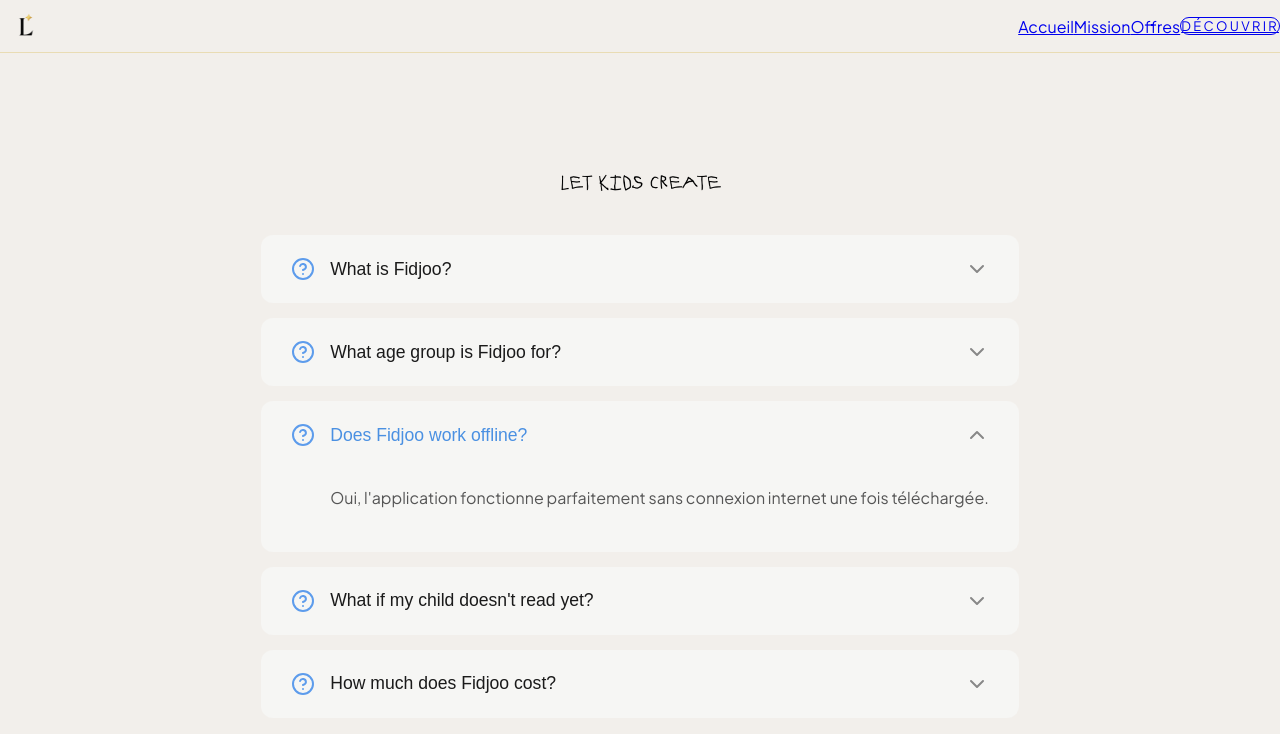
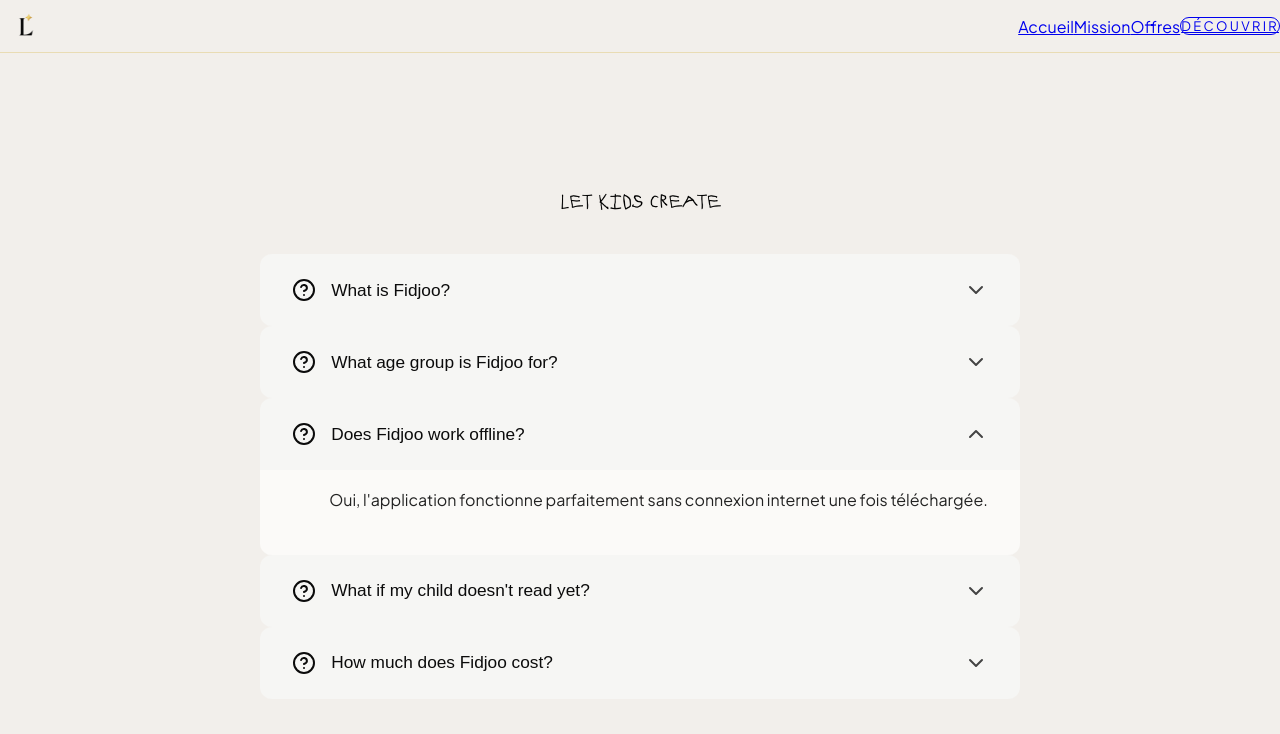
Before and after one commit to solalchetrit/loomina, a Next.js app: page / in a window 1280 px wide. Shown: the top 734 px of the page. Built offline with nearby package versions, Linux system fonts and the light colour scheme.

Commit message:
Adjust spacing and typography for landing page

```diff
--- a/app/page.tsx
+++ b/app/page.tsx
@@ -7,7 +7,7 @@ export default function Home() {
     <div className="min-h-screen w-full flex flex-col items-center bg-[#f2efeb]">
       <Header />
 
-      <div className="flex flex-col items-center justify-center flex-grow py-20 gap-16">
+      <div className="flex flex-col items-center justify-center flex-grow px-6 py-24 gap-20">
         <div className="relative w-[300px] h-[100px] md:w-[500px] md:h-[200px] shrink-0">
           <Image
             src="/logo.png"
--- a/components/FidjooFAQ.tsx
+++ b/components/FidjooFAQ.tsx
@@ -33,7 +33,7 @@ export default function FidjooFAQ() {
     };
 
     return (
-        <div className="w-full max-w-[800px] mx-auto flex flex-col gap-[15px] font-[family-name:var(--font-quicksand)] text-[#111]">
+        <div className="w-full max-w-[800px] mx-auto flex flex-col gap-5 font-[family-name:var(--font-quicksand)] text-[#0b0b0b]">
             {faqData.map((item, index) => {
                 const isOpen = openIndex === index;
                 return (
@@ -43,10 +43,10 @@ export default function FidjooFAQ() {
                     >
                         <button
                             onClick={() => toggleFAQ(index)}
-                            className={`w-full flex items-center justify-between p-[22px_30px] bg-transparent border-none cursor-pointer text-left font-bold text-[1.1rem] transition-colors duration-200 ${isOpen ? 'text-[#4a90e2]' : 'text-[#1a1a1a]'} hover:text-[#4a90e2]`}
+                            className={`w-full flex items-center justify-between p-[24px_32px] bg-transparent border-none cursor-pointer text-left font-bold text-[1.08rem] transition-colors duration-200 ${isOpen ? 'text-[#0b0b0b]' : 'text-[#0b0b0b]'} hover:text-[#000]`}
                         >
                             <div className="flex items-center gap-[15px]">
-                                <span className="text-[#5d9cec] text-[1.4rem] flex items-center">
+                                <span className="text-[#0b0b0b] text-[1.4rem] flex items-center">
                                     <svg viewBox="0 0 24 24" width="24" height="24" stroke="currentColor" strokeWidth="2" fill="none" strokeLinecap="round" strokeLinejoin="round">
                                         <circle cx="12" cy="12" r="10"></circle>
                                         <path d="M9.09 9a3 3 0 0 1 5.83 1c0 2-3 3-3 3"></path>
@@ -55,7 +55,7 @@ export default function FidjooFAQ() {
                                 </span>
                                 <span>{item.question}</span>
                             </div>
-                            <span className={`text-[#888] transition-transform duration-300 ease-out flex items-center ${isOpen ? 'rotate-180' : ''}`}>
+                            <span className={`text-[#444] transition-transform duration-300 ease-out flex items-center ${isOpen ? 'rotate-180' : ''}`}>
                                 <svg viewBox="0 0 24 24" width="24" height="24" stroke="currentColor" strokeWidth="2" fill="none" strokeLinecap="round" strokeLinejoin="round">
                                     <polyline points="6 9 12 15 18 9"></polyline>
                                 </svg>
@@ -63,10 +63,10 @@ export default function FidjooFAQ() {
                         </button>
 
                         <div
-                            className={`overflow-hidden transition-[max-height] duration-300 ease-out text-[#555] leading-[1.6]`}
+                            className={`overflow-hidden transition-[max-height] duration-300 ease-out text-[#222] leading-[1.7] bg-[#fbfaf8]`}
                             style={{ maxHeight: isOpen ? '500px' : '0' }}
                         >
-                            <p className="pb-[25px] pl-[69px] pr-[30px]">{item.answer}</p> {/* 30px + 15px + 24px icon approx = 69px padding left */}
+                            <p className="pb-[25px] pl-[69px] pr-[32px]">{item.answer}</p> {/* 30px + 15px + 24px icon approx = 69px padding left */}
                         </div>
                     </div>
                 );
--- a/components/Header.tsx
+++ b/components/Header.tsx
@@ -27,7 +27,7 @@ export default function Header() {
                 </Link>
 
                 <nav
-                    className="flex flex-1 flex-wrap items-center justify-end gap-x-10 gap-y-4 text-sm font-medium text-black"
+                    className="flex flex-1 flex-wrap items-center justify-end gap-x-12 gap-y-4 text-sm font-medium text-black"
                     style={{ fontFamily: "var(--font-plus-jakarta-sans)" }}
                 >
                     {NAV_LINKS.map((item) => {
@@ -38,7 +38,7 @@ export default function Header() {
                                 key={item.href}
                                 href={item.href}
                                 className={`rounded-full px-3 py-2 transition-colors ${
-                                    isActive ? "text-black" : "text-black/70 hover:text-black"
+                                    isActive ? "text-black" : "text-black hover:text-black"
                                 }`}
                             >
                                 {item.label}
```
